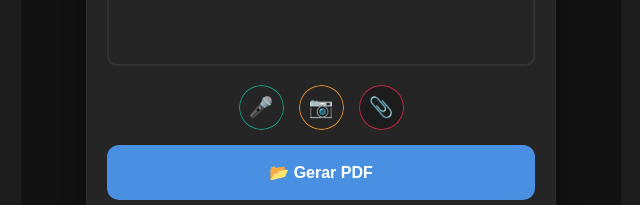
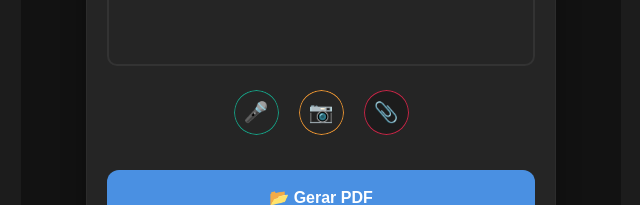
Before and after one commit to FariasG7/codespaces-react, a React (Vite) app: page / in a window 1280 px wide. Shown: the part 311-516 px from the top of the page, without its empty margins (319-959 px from the left). Built offline with nearby package versions, Linux system fonts and the light colour scheme; no server answers.

Commit message:
Refactor button styles to use flexbox layout
Updated button styles for better alignment and spacing.

```diff
--- a/src/App.css
+++ b/src/App.css
@@ -52,11 +52,21 @@
 
 /* --- ESTILO DOS NOVOS BOTÕES (AÇÕES) --- */
 .acoes {
-    display: flex; /* Mudado de grid para flex para alinhar os círculos */
-    justify-content: center;
-    gap: 15px;
-    margin-top: 15px;
+  display: flex;            /* Ativa o modo de linha */
+  flex-direction: row;      /* Garante que seja horizontal */
+  justify-content: center;  /* Centraliza o grupo no meio da tela */
+  align-items: center;      /* Alinha os ícones verticalmente */
+  gap: 20px;               /* Cria o espaçamento entre eles */
+  padding: 20px;
+  background: transparent;  /* Remove o tom azul que você pediu */
+  width: 100%;
 }
+
+.icon {
+  flex-shrink: 0;           /* Impede que os botões achatem em telas pequenas */
+  /* ... restante do seu código .icon ... */
+}
+
 
 :root {
   --icon-size: 45px;
```
